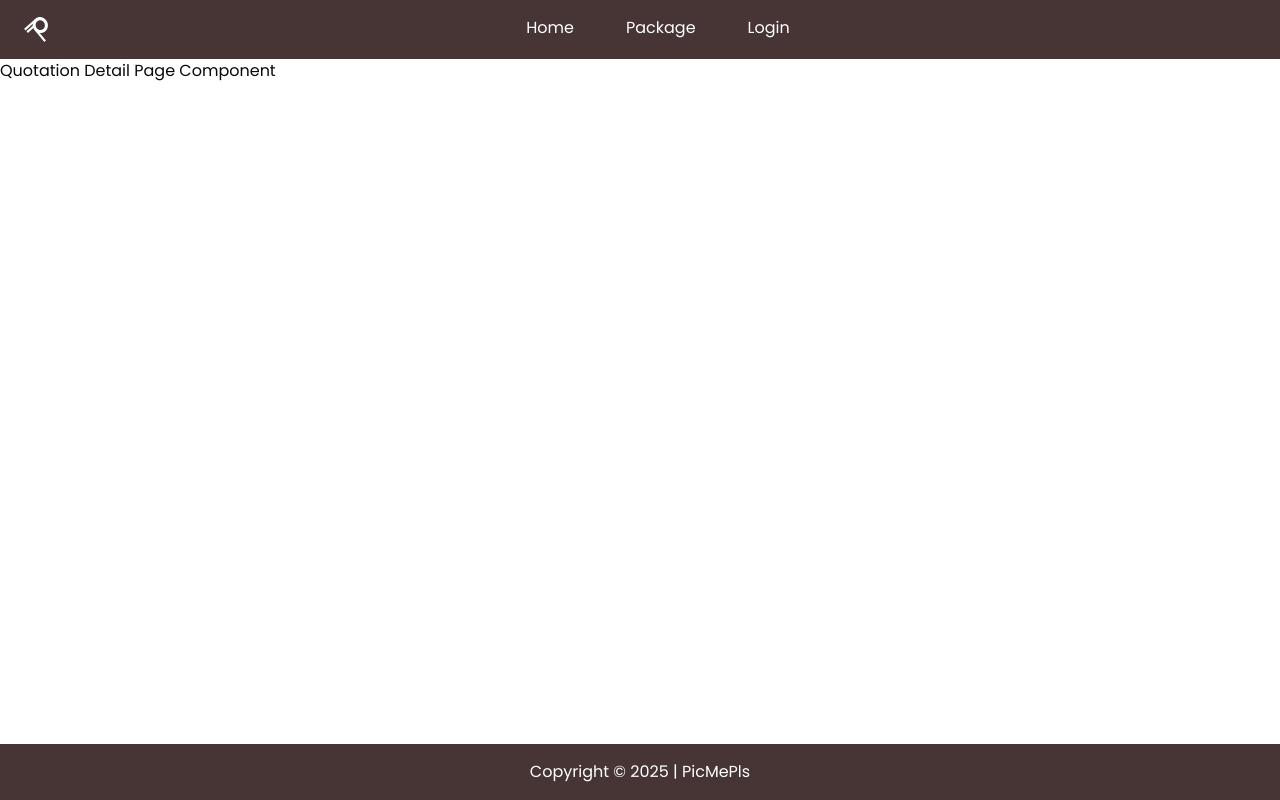
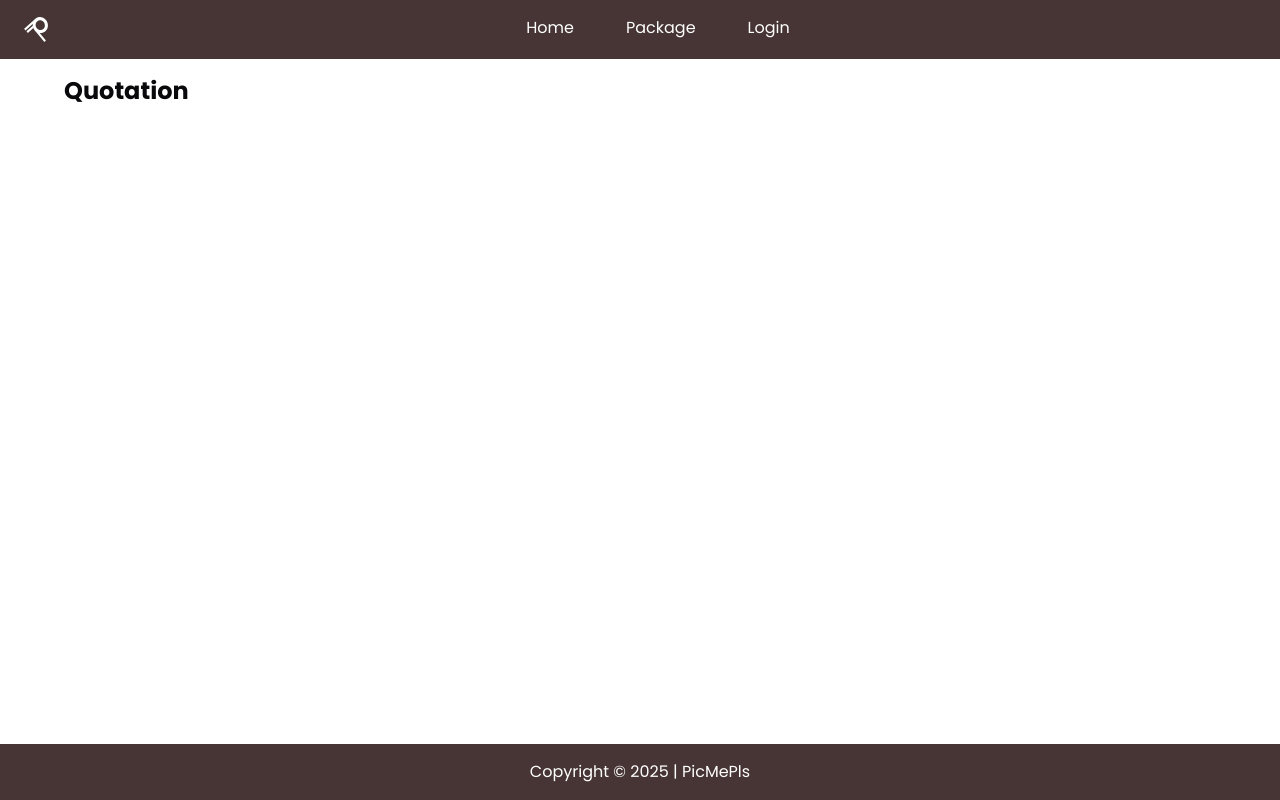
Before and after one commit to CP-RektMart/pic-me-pls-frontend, a Next.js app: page /quotation/1 in a window 1280 px wide. Built offline with nearby package versions, Linux system fonts and the light colour scheme; no server answers; some icons are missing.

Commit message:
style: quotation detail page layout

```diff
--- a/src/components/quotation-detail-page/quotation-detail.tsx
+++ b/src/components/quotation-detail-page/quotation-detail.tsx
@@ -1,3 +1,7 @@
 export default function QuotationDetail() {
-  return <div>Quotation Detail Page Component</div>
+  return (
+    <div className='w-full gap-6 px-4 py-2 lg:px-16 lg:py-4'>
+      <div className='text-2xl font-bold'>Quotation</div>
+    </div>
+  )
 }
```
